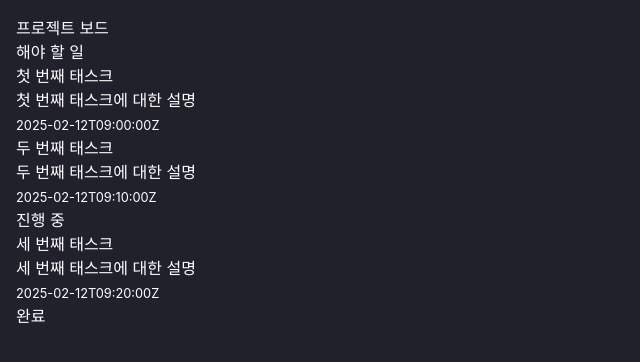
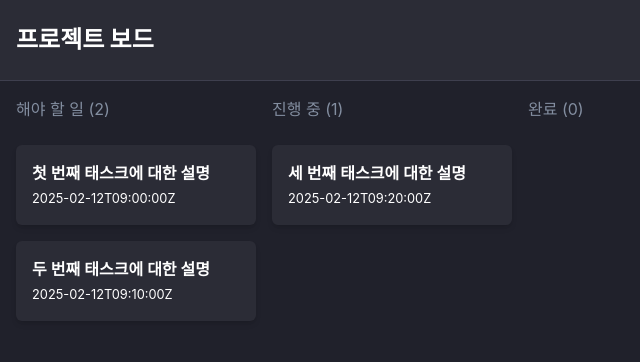
Before and after one commit to romantech/simple-kanban, a Next.js app: page / in a window 1280 px wide. Shown: the top 362 px of the page, without its empty margins (0-640 px from the left). Built offline with nearby package versions, Linux system fonts and the light colour scheme.

Commit message:
:lipstick: 기본 스타일링

```diff
--- a/src/app/page.tsx
+++ b/src/app/page.tsx
@@ -2,7 +2,7 @@ import { Kanban } from '@/components';
 
 export default function Home() {
   return (
-    <main className="h-dvh w-dvw bg-gunMetal text-white md:p-4">
+    <main className="h-dvh w-dvw bg-gunMetal text-white">
       <Kanban />
     </main>
   );
--- a/src/components/board.tsx
+++ b/src/components/board.tsx
@@ -9,15 +9,17 @@ interface BoardProps {
 
 const Board = ({ board, tasks, columns }: BoardProps) => {
   return (
-    <div>
-      <h1>{board.title}</h1>
-      <div>
+    <div className="space-y-4">
+      <h1 className="border-b border-line bg-haiti px-4 py-6 text-2xl font-extrabold">
+        {board.title}
+      </h1>
+      <section className="flex gap-4 px-4">
         {board.columnIds.map((columnId) => {
           const column = columns[columnId];
           const tasksForColumn = column.taskIds.map((id) => tasks[id]);
           return <Column key={columnId} tasks={tasksForColumn} column={column} />;
         })}
-      </div>
+      </section>
     </div>
   );
 };
--- a/src/components/column.tsx
+++ b/src/components/column.tsx
@@ -8,13 +8,13 @@ interface ColumnProps {
 
 const Column = ({ column, tasks }: ColumnProps) => {
   return (
-    <div>
-      <h2>{column.title}</h2>
-      <div>
+    <div className="space-y-6">
+      <h2 className="text-regent">{`${column.title} (${tasks.length})`}</h2>
+      <ul className="flex flex-col gap-4">
         {tasks.map((task) => (
           <Task key={task.id} task={task} />
         ))}
-      </div>
+      </ul>
     </div>
   );
 };
--- a/src/components/task.tsx
+++ b/src/components/task.tsx
@@ -5,11 +5,10 @@ interface TaskProps {
 }
 const Task = ({ task }: TaskProps) => {
   return (
-    <div>
-      <h3>{task.title}</h3>
-      <p>{task.description}</p>
+    <li className="min-w-60 rounded-md bg-haiti p-4 shadow-md">
+      <p className="font-semibold">{task.description}</p>
       <small>{task.UpdatedAt}</small>
-    </div>
+    </li>
   );
 };
 
--- a/tailwind.config.ts
+++ b/tailwind.config.ts
@@ -13,6 +13,8 @@ export default {
       colors: {
         gunMetal: '#20212b',
         haiti: '#2b2c36',
+        regent: '#838ea0',
+        line: '#3e3f4e',
 
         background: 'hsl(var(--background))',
         foreground: 'hsl(var(--foreground))',
```
